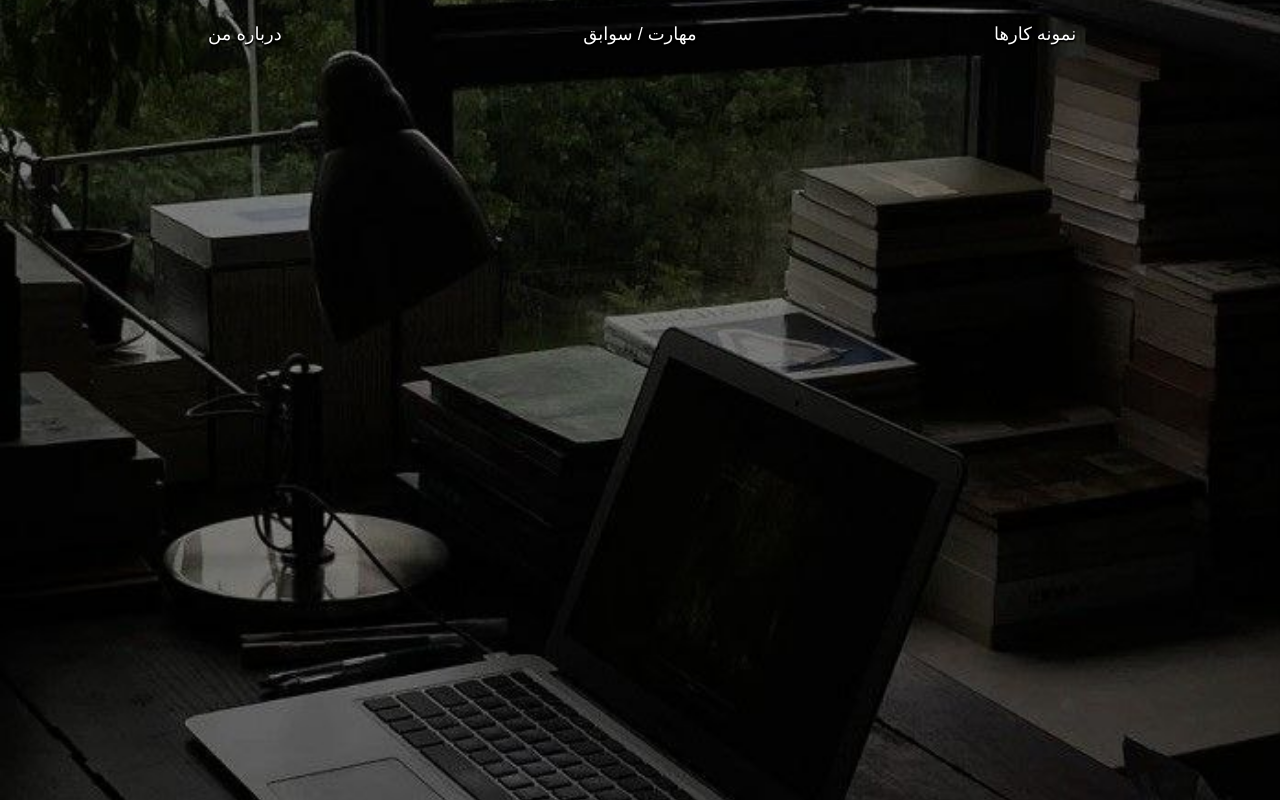
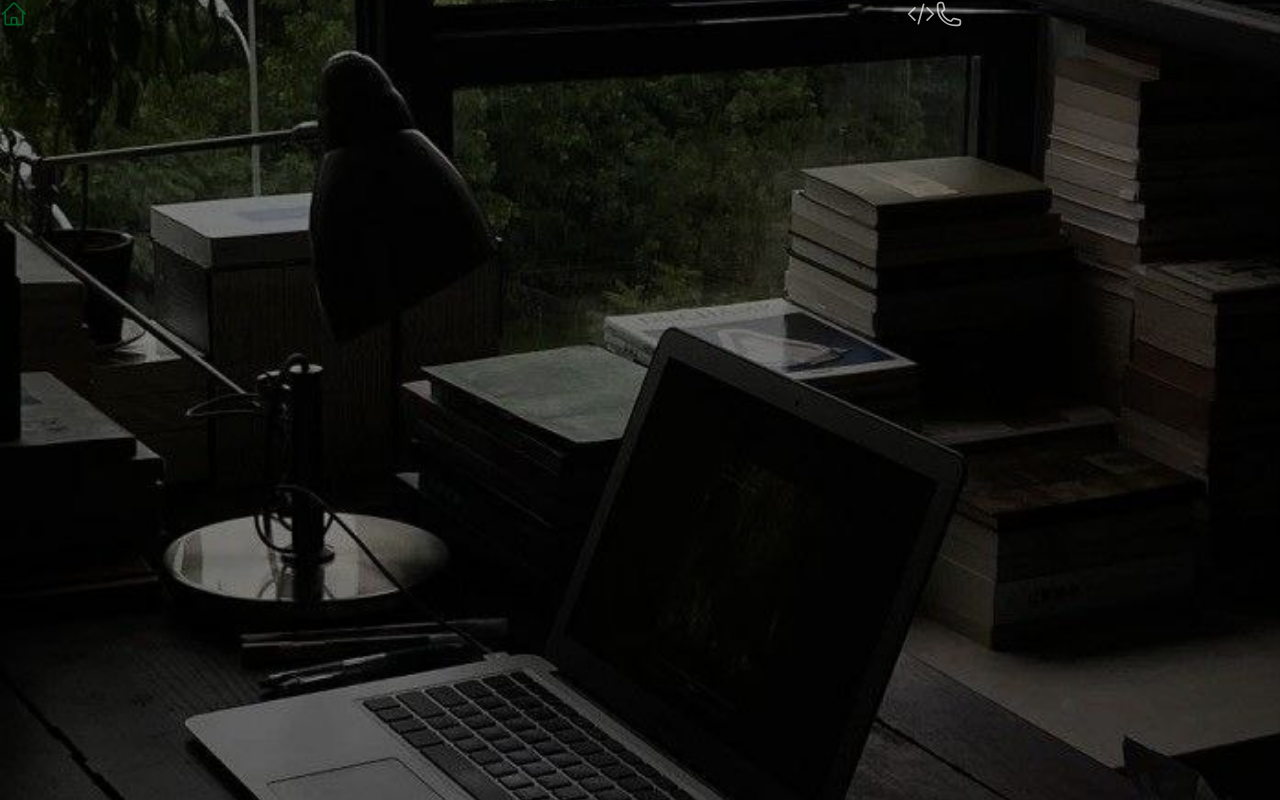
Before and after one commit to parsa-ardalan/weblog, a Next.js app: page /components/header/Header in a window 1280 px wide. Built offline with nearby package versions, Linux system fonts and the light colour scheme.

Commit message:
header has been redesigned.

```diff
--- a/pages/components/header/Header.jsx
+++ b/pages/components/header/Header.jsx
@@ -1,5 +1,3 @@
-import Headpages from "./Headpages"
-
 export default function Header() {
 
     const pages = [
@@ -23,14 +21,28 @@
 
     return (
 
-        <div className="grid grid-cols-3 gap-3 w-11/12 mx-auto h-16 rounded-xl">
+        <div className="flex w-full h-auto pr-3">
+
+            {/* home */}
+            <div className="w-1/2 h-full flex items-center justify-start">
+                <svg xmlns="http://www.w3.org/2000/svg" fill="none" viewBox="0 0 24 24" strokeWidth={1.5} stroke="currentColor" className="size-7 text-green-700/70">
+                    <path strokeLinecap="round" strokeLinejoin="round" d="m2.25 12 8.954-8.955c.44-.439 1.152-.439 1.591 0L21.75 12M4.5 9.75v10.125c0 .621.504 1.125 1.125 1.125H9.75v-4.875c0-.621.504-1.125 1.125-1.125h2.25c.621 0 1.125.504 1.125 1.125V21h4.125c.621 0 1.125-.504 1.125-1.125V9.75M8.25 21h8.25" />
+                </svg>
+            </div>
 
 
-            {pages.map((page) => (
+            {/* icons */}
+            <div className="w-1/2 h-full flex items-center justify-center">
 
-                <Headpages key={page?.id} pageName={page?.name} pageAddress={page?.address} />
+                <svg xmlns="http://www.w3.org/2000/svg" fill="none" viewBox="0 0 24 24" strokeWidth={1.5} stroke="currentColor" className="size-7 text-white/70">
+                    <path strokeLinecap="round" strokeLinejoin="round" d="M17.25 6.75 22.5 12l-5.25 5.25m-10.5 0L1.5 12l5.25-5.25m7.5-3-4.5 16.5" />
+                </svg>
 
-            ))}
+                <svg xmlns="http://www.w3.org/2000/svg" fill="none" viewBox="0 0 24 24" strokeWidth={1.5} stroke="currentColor" className="size-7 text-white/70 mr-8">
+                    <path strokeLinecap="round" strokeLinejoin="round" d="M2.25 6.75c0 8.284 6.716 15 15 15h2.25a2.25 2.25 0 0 0 2.25-2.25v-1.372c0-.516-.351-.966-.852-1.091l-4.423-1.106c-.44-.11-.902.055-1.173.417l-.97 1.293c-.282.376-.769.542-1.21.38a12.035 12.035 0 0 1-7.143-7.143c-.162-.441.004-.928.38-1.21l1.293-.97c.363-.271.527-.734.417-1.173L6.963 3.102a1.125 1.125 0 0 0-1.091-.852H4.5A2.25 2.25 0 0 0 2.25 4.5v2.25Z" />
+                </svg>
+
+            </div>
 
         </div>
     )
--- a/pages/components/header/Headpages.jsx
+++ /dev/null
@@ -1,11 +0,0 @@
-export default function Headpages(props) {
-
-    return (
-
-        <a href={props?.pageAddress} className="col-span-1 pt-5 select-none">
-
-            <h1 className="text-white text-lg text-center text-shadow-sm text-shadow-black"> {props?.pageName} </h1>
-
-        </a>
-    )
-}
--- a/pages/index.js
+++ b/pages/index.js
@@ -21,7 +21,9 @@
 
     <div className="w-screen h-screen pt-10 px-3" dir="rtl">
 
-      <div className="flex w-full h-1/2">
+      <Header/>
+
+      <div className="flex w-full h-1/2 mt-10">
 
         <Profile />
 
```
